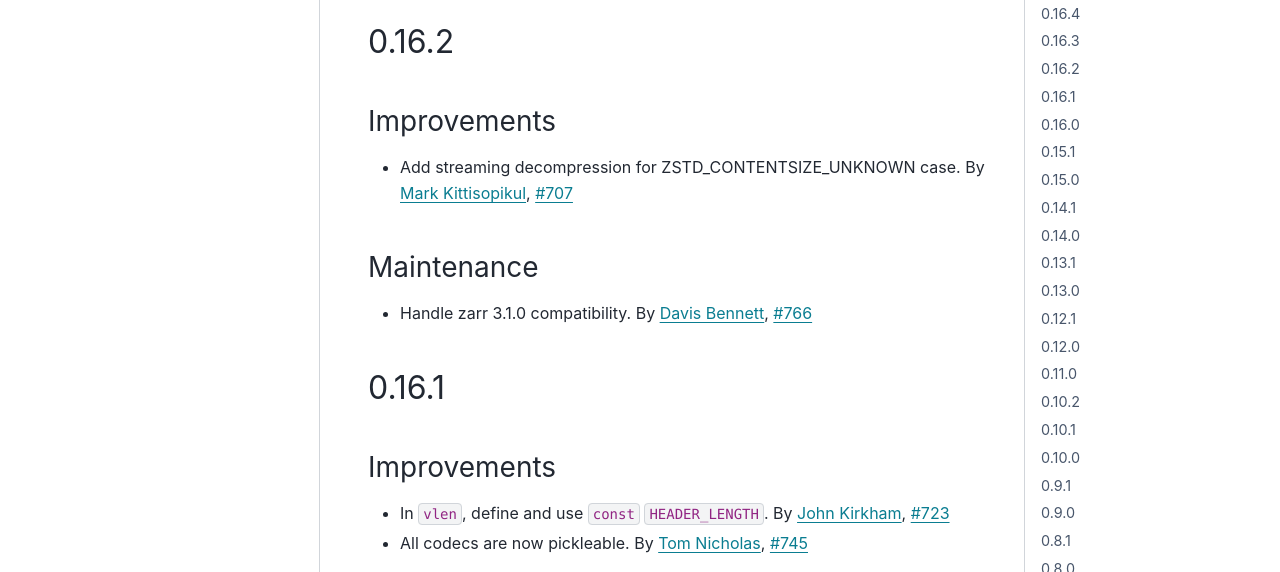
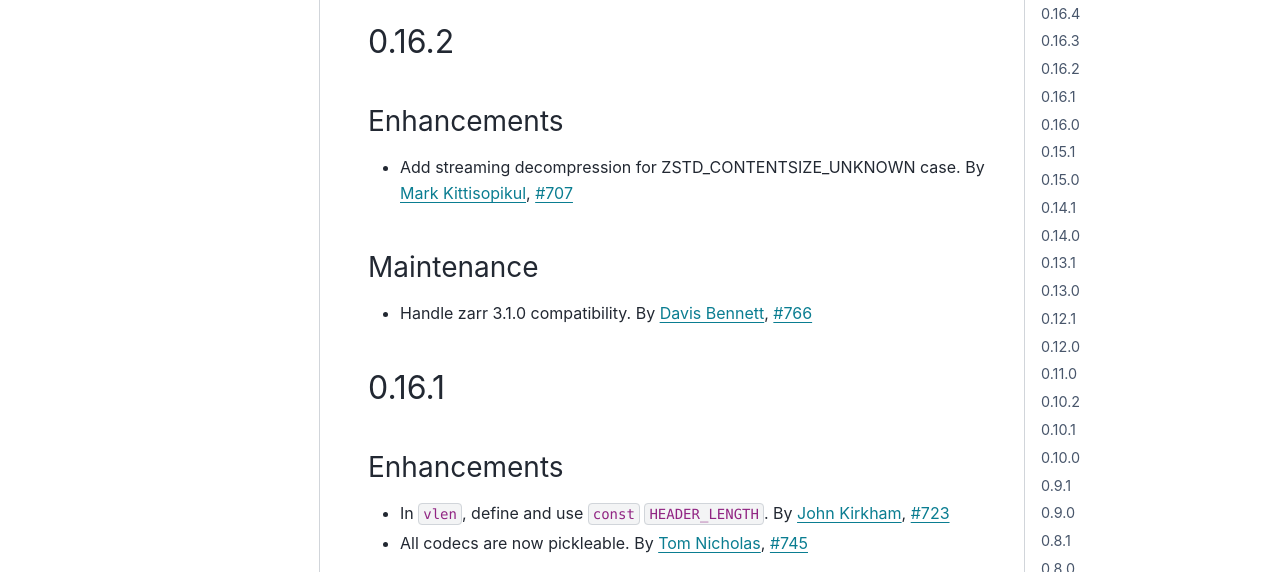
Before and after one commit to zarr-developers/numcodecs, a Sphinx documentation site: the page built from docs/release.rst, in a window 1280 px wide and 900 px high, scrolled down 1198 px. Shown: the part 156-728 px from the top of the window. Built offline with Sphinx 7.4.7 and the PyData theme 0.15.4, drawn with Linux system fonts in a browser that asks for light colours; the version number could not be read and is left out; some of the changed text lies outside the part shown.

Commit message:
use consistent language for enhancements ('enhancements')

```diff
--- a/docs/release.rst
+++ b/docs/release.rst
@@ -23,7 +23,7 @@ Unreleased
 0.16.4
 ------
 
-Improvements
+Enhancements
 ~~~~~~~~~~~~
 
 * The Zstandard codec can now decode bytes containing multiple frames.
@@ -75,7 +75,7 @@ Maintenance
 0.16.2
 ------
 
-Improvements
+Enhancements
 ~~~~~~~~~~~~
 
 * Add streaming decompression for ZSTD_CONTENTSIZE_UNKNOWN case.
@@ -93,7 +93,7 @@ Maintenance
 0.16.1
 ------
 
-Improvements
+Enhancements
 ~~~~~~~~~~~~
 
 * In ``vlen``, define and use ``const`` ``HEADER_LENGTH``.
```
